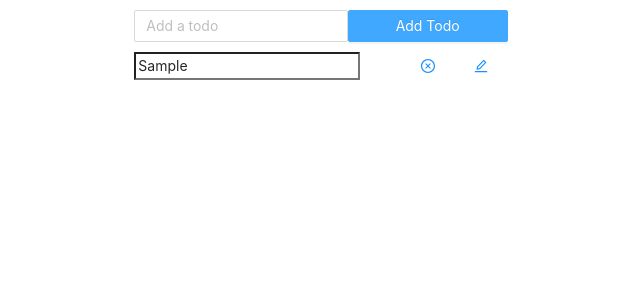
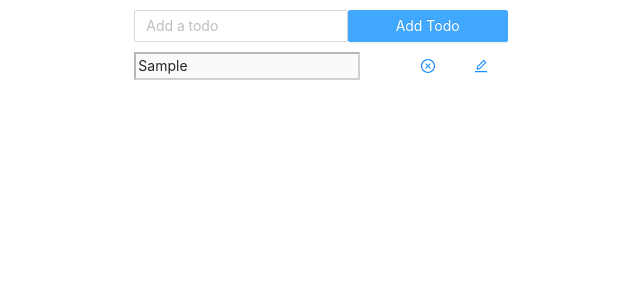
Before and after one commit to srt-pantheon/todolist, a React (Create React App) app: page / in a window 1280 px wide. Both pictures are taken after typing "Sample" into the empty fields and a click on the button "Add Todo". Shown: the top 300 px of the page, without its empty margins (319-959 px from the left). Built offline with nearby package versions, Linux system fonts and the light colour scheme.

Commit message:
Changed disabled status by default

```diff
--- a/package.json
+++ b/package.json
@@ -2,7 +2,7 @@
   "name": "todo-list",
   "version": "0.1.0",
   "private": true,
-  "homepage": "https://srt-pantheon.github.io/todolist/",
+  "homepage": "https://srt-pantheon.github.io/todolist",
   "dependencies": {
     "@ant-design/icons": "^4.7.0",
     "@testing-library/jest-dom": "^5.16.1",
@@ -21,7 +21,7 @@
     "test": "react-scripts test",
     "eject": "react-scripts eject",
     "predeploy": "react-scripts build",
-    "deploy": "gh-pages -d build",
+    "deploy": "gh-pages -d build"
   },
   "eslintConfig": {
     "extends": [
--- a/src/components/TodoListItem.js
+++ b/src/components/TodoListItem.js
@@ -30,6 +30,7 @@ function TodoListItem(props) {
       <Row justify="center" style={{ alignItems: "center" }}>
         <Col span={5}>
           <input
+            disabled="disabled"
             type="text"
             id={"inputid_" + props.index}
             value={inputValue}
```
Also changed, not shown: 14 other files (tests, documents, lock files or other folders).
